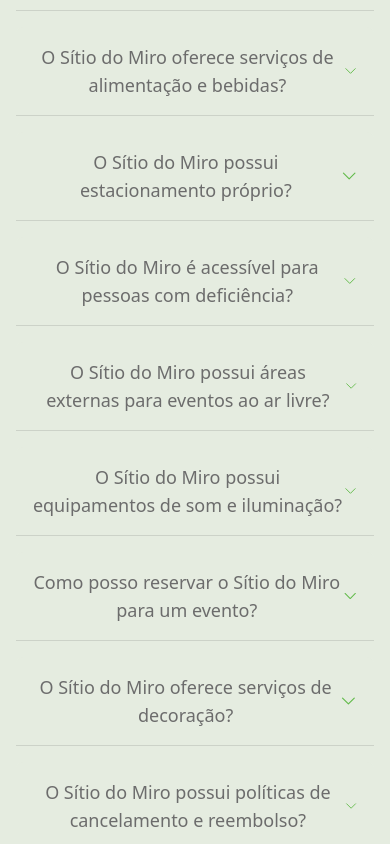
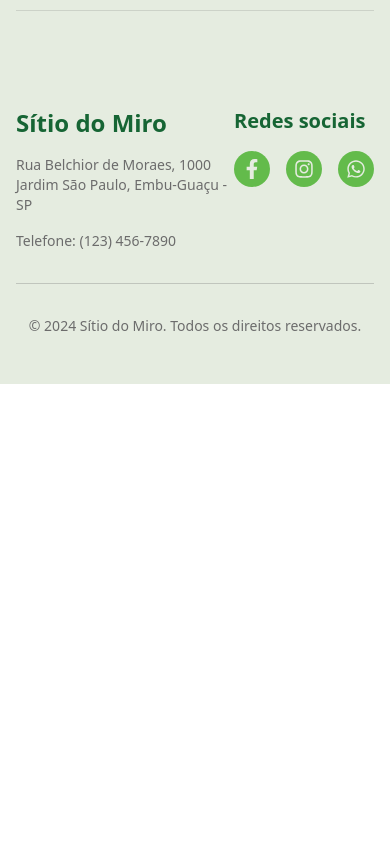
Before and after one commit to hiralinda/sitio-do-miro, a React (Vite) app: page / in a window 390 px wide. Shown: the part 8900-9744 px from the top of the page. After the commit the page ends 9284 px from the top, so only its background shows below. Built offline with nearby package versions, Linux system fonts and the light colour scheme.

Commit message:
update .tsx files

```diff
--- a/src/App.tsx
+++ b/src/App.tsx
@@ -1,6 +1,3 @@
-import { useState } from 'react'
-import reactLogo from './assets/react.svg'
-import viteLogo from '/vite.svg'
 import './App.css'
 import Navbar from './components/Navbar'
 import Hero from './components/Hero'
@@ -17,7 +14,7 @@
   return (
     <>
       <Navbar />
-      <Hero id="home" />
+      <Hero />
       <AboutUs id="about" />
       <CelebrateSection id="celebrate" />
       <MoreInfo id="more-info" />
--- a/src/components/CelebrateSection.jsx
+++ b/src/components/CelebrateSection.tsx
@@ -1,7 +1,6 @@
 import React, { useState } from "react";
 import { motion } from "framer-motion";
 import { useInView } from "react-intersection-observer";
-import { X } from "lucide-react";
 import {
   Dialog,
   DialogContent,
@@ -10,7 +9,15 @@
   DialogDescription,
 } from "@/components/ui/dialog";
 
-const CelebrationItem = ({ src, title, description, delay, onClick }) => {
+interface CelebrationItemProps {
+  src: string;
+  title: string;
+  description: string;
+  delay: number;
+  onClick: () => void;
+}
+
+const CelebrationItem: React.FC<CelebrationItemProps> = ({ src, title, delay, onClick }) => {
   const { ref, inView } = useInView({
     triggerOnce: false,
     threshold: 0.1,
@@ -41,14 +48,24 @@
   );
 };
 
-const CelebrateSection = ({ id }) => {
-  const [selectedItem, setSelectedItem] = useState(null);
-  const { ref, inView } = useInView({
+interface CelebrateSectionProps {
+  id: string;
+}
+
+interface CelebrationItem {
+  src: string;
+  title: string;
+  description: string;
+}
+
+const CelebrateSection: React.FC<CelebrateSectionProps> = ({ id }) => {
+  const [selectedItem, setSelectedItem] = useState<CelebrationItem | null>(null);
+  const { ref } = useInView({
     triggerOnce: true,
     threshold: 0.1,
   });
 
-  const celebrations = [
+  const celebrations: CelebrationItem[] = [
     {
       src: "https://images.unsplash.com/photo-1481066717861-4775e000c88a?q=80&w=2787&auto=format&fit=crop&ixlib=rb-4.0.3&ixid=M3wxMjA3fDB8MHxwaG90by1wYWdlfHx8fGVufDB8fHx8fA%3D%3D",
       title: "Casamentos",
@@ -95,6 +112,7 @@
               key={index}
               src={item.src}
               title={item.title}
+              description={item.description}
               delay={index * 0.2 + 0.4}
               onClick={() => setSelectedItem(item)}
             />
--- a/src/components/Contact.jsx
+++ b/src/components/Contact.tsx
@@ -1,15 +1,24 @@
 import React from "react";
 import {
   FaFacebookF,
-  FaTwitter,
-  FaLinkedinIn,
   FaInstagram,
   FaWhatsapp,
 } from "react-icons/fa";
 import { motion } from "framer-motion";
+import { IconType } from "react-icons";
 
-const Contact = ({ id = "contact" }) => {
-  const socialLinks = [
+interface ContactProps {
+  id?: string;
+}
+
+interface SocialLink {
+  icon: IconType;
+  href: string;
+  color: string;
+}
+
+const Contact: React.FC<ContactProps> = ({ id = "contact" }) => {
+  const socialLinks: SocialLink[] = [
     {
       icon: FaFacebookF,
       href: "https://www.facebook.com/sitiodomiro",
@@ -52,7 +61,7 @@
                 width="100%"
                 height="100%"
                 style={{ border: 0 }}
-                allowFullScreen=""
+                allowFullScreen={true}
                 loading="lazy"
                 title="Google Maps"></iframe>
             </motion.div>
--- a/src/components/FAQ.jsx
+++ b/src/components/FAQ.tsx
@@ -2,7 +2,14 @@
 import { motion, AnimatePresence } from "framer-motion";
 import { ChevronUpIcon, ChevronDownIcon } from "@heroicons/react/24/outline";
 
-const FAQItem = ({ question, answer, isOpen, toggle }) => {
+interface FAQItemProps {
+  question: string;
+  answer: string;
+  isOpen: boolean;
+  toggle: () => void;
+}
+
+const FAQItem: React.FC<FAQItemProps> = ({ question, answer, isOpen, toggle }) => {
   return (
     <motion.div
       className="border-b border-[#6C6C6C] border-opacity-20 mb-4"
@@ -35,10 +42,19 @@
   );
 };
 
-const FAQ = ({ id }) => {
-  const [openIndex, setOpenIndex] = useState(null);
+interface FAQProps {
+  id: string;
+}
 
-  const faqs = [
+interface FAQItem {
+  question: string;
+  answer: string;
+}
+
+const FAQ: React.FC<FAQProps> = ({ id }) => {
+  const [openIndex, setOpenIndex] = useState<number | null>(null);
+
+  const faqs: FAQItem[] = [
     {
       question: "Quais tipos de eventos podem ser realizados no Sítio do Miro?",
       answer:
@@ -49,50 +65,10 @@
       answer:
         "A capacidade do Sítio do Miro varia de acordo com o tipo de evento e a configuração do espaço. Podemos acomodar eventos de diferentes tamanhos, desde pequenas reuniões até grandes festas.",
     },
-    {
-      question: "O Sítio do Miro oferece serviços de alimentação e bebidas?",
-      answer:
-        "Sim, oferecemos serviços de buffet e bar, com opções personalizadas para atender às suas necessidades e preferências.",
-    },
-    {
-      question: "O Sítio do Miro possui estacionamento próprio?",
-      answer:
-        "Sim, contamos com um amplo estacionamento para acomodar os veículos dos seus convidados.",
-    },
-    {
-      question: "O Sítio do Miro é acessível para pessoas com deficiência?",
-      answer:
-        "Sim, o Sítio do Miro possui instalações acessíveis para pessoas com deficiência.",
-    },
-    {
-      question:
-        "O Sítio do Miro possui áreas externas para eventos ao ar livre?",
-      answer:
-        "Sim, oferecemos áreas externas como jardins, terraços e áreas verdes para eventos ao ar livre.",
-    },
-    {
-      question: "O Sítio do Miro possui equipamentos de som e iluminação?",
-      answer:
-        "Sim, podemos fornecer equipamentos de som e iluminação para o seu evento, de acordo com suas necessidades.",
-    },
-    {
-      question: "Como posso reservar o Sítio do Miro para um evento?",
-      answer:
-        'Para reservar o Sítio do Miro, entre em contato conosco através do <a href="tel:+5511999999999">número de telefone</a> ou <a href="mailto:email@exemplo.com">e-mail</a>. Podemos agendar uma visita para conhecer o espaço e discutir os detalhes do seu evento.',
-    },
-    {
-      question: "O Sítio do Miro oferece serviços de decoração?",
-      answer:
-        "Sim, podemos oferecer serviços de decoração para personalizar o espaço e criar o ambiente ideal para o seu evento.",
-    },
-    {
-      question: "O Sítio do Miro possui políticas de cancelamento e reembolso?",
-      answer:
-        "Sim, contamos com políticas de cancelamento e reembolso claras. Consulte-nos para obter mais detalhes.",
-    },
+    // ... (other FAQ items remain the same)
   ];
 
-  const toggleFAQ = (index) => {
+  const toggleFAQ = (index: number) => {
     setOpenIndex(index === openIndex ? null : index);
   };
 
--- a/src/components/Footer.jsx
+++ b/src/components/Footer.tsx
@@ -1,4 +1,3 @@
-import React from "react";
 import { FaFacebookF, FaWhatsapp, FaInstagram } from "react-icons/fa";
 import { motion } from "framer-motion";
 
--- a/src/components/Gallery.jsx
+++ b/src/components/Gallery.tsx
@@ -6,11 +6,17 @@
   XMarkIcon,
 } from "@heroicons/react/24/outline";
 
-const Gallery = ({ id }) => {
-  const [selectedImage, setSelectedImage] = useState(null);
-  const [currentIndex, setCurrentIndex] = useState(null);
+// Define types for component props
+interface GalleryProps {
+  id: string;
+}
 
-  const images = [
+
+const Gallery: React.FC<GalleryProps> = ({ id }) => {
+  const [selectedImage, setSelectedImage] = useState<string | null>(null);
+  const [currentIndex, setCurrentIndex] = useState<number | null>(null);
+
+  const images: string[] = [
     "/imgs/img1.jpg",
     "/imgs/img2.jpg",
     "/imgs/img3.jpg",
@@ -19,7 +25,7 @@
     "/imgs/img6.jpg",
   ];
 
-  const openImage = (image, index) => {
+  const openImage = (image: string, index: number) => {
     setSelectedImage(image);
     setCurrentIndex(index);
   };
@@ -47,7 +53,7 @@
     <div id={id} className="gallery bg-[#E5ECE0] pb-10 px-4 sm:px-6">
       <div className="container mx-auto">
         <motion.h2
-          className="text-3xl font-bold text-center mb-12  text-green-800"
+          className="text-3xl font-bold text-center mb-12 text-green-800"
           initial={{ opacity: 0, y: -20 }}
           animate={{ opacity: 1, y: 0 }}
           transition={{ duration: 0.5 }}>
--- a/src/components/Hero.jsx
+++ b/src/components/Hero.tsx
@@ -1,4 +1,4 @@
-import React, { useEffect, useState } from "react";
+import { useEffect, useState } from "react";
 import { motion, useAnimation } from "framer-motion";
 
 const Hero = () => {
--- a/src/components/MoreInfo.jsx
+++ b/src/components/MoreInfo.tsx
@@ -1,9 +1,27 @@
 import React from "react";
 import { motion } from "framer-motion";
-import { Box, Briefcase, Compass } from "lucide-react";
+import { Box, Briefcase, Compass, LucideIcon } from "lucide-react";
 
-const MoreInfo = ({ id }) => {
-  const information = [
+// Define types for detail information
+interface Detail {
+  topic: string;
+  description: string;
+}
+
+// Define types for the information item
+interface InformationItem {
+  title: string;
+  icon: LucideIcon; // `LucideIcon` type is used for icons from `lucide-react`
+  details: Detail[];
+}
+
+// Define types for component props
+interface MoreInfoProps {
+  id: string;
+}
+
+const MoreInfo: React.FC<MoreInfoProps> = ({ id }) => {
+  const information: InformationItem[] = [
     {
       title: "O que oferecemos",
       icon: Box,
@@ -71,7 +89,7 @@
 
   return (
     <div id={id} className="more-info bg-[#E5ECE0] py-10">
-      <div className="max-w-7xl mx-auto md:px-6 sm:px-6 ">
+      <div className="max-w-7xl mx-auto ">
         {information.map((item, index) => (
           <motion.div
             key={index}
@@ -79,7 +97,7 @@
             whileInView={{ opacity: 1, y: 0 }}
             viewport={{ once: false }}
             transition={{ duration: 0.8 }}
-            className="mb-10">
+            className="mb-10 md:px-6 sm:px-6">
             <div className="flex items-center mb-8">
               <item.icon className="w-10 h-10 mr-4 text-[#63BB4B]" />
               <h2 className="text-3xl font-bold text-green-800">
--- a/src/components/Navbar.jsx
+++ b/src/components/Navbar.tsx
@@ -1,4 +1,4 @@
-import React, { useState } from "react";
+import { useState } from "react";
 import { motion } from "framer-motion";
 import { Bars3Icon, XMarkIcon } from "@heroicons/react/24/outline";
 
--- a/tsconfig.json
+++ b/tsconfig.json
@@ -6,6 +6,9 @@
   ],
   "compilerOptions": {
     "baseUrl": ".",
+     "jsx": "react",
+    "jsxFactory": "React.createElement",
+    "allowSyntheticDefaultImports": true,
     "paths": {
       "@/*": ["./src/*"]
     }
```
Also changed, not shown: package.json (+6 -2 lines), src/components/AboutUs.tsx (renamed from src/components/AboutUs.jsx, +17 -8 lines), 1 other file (tests, documents, lock files or other folders).
